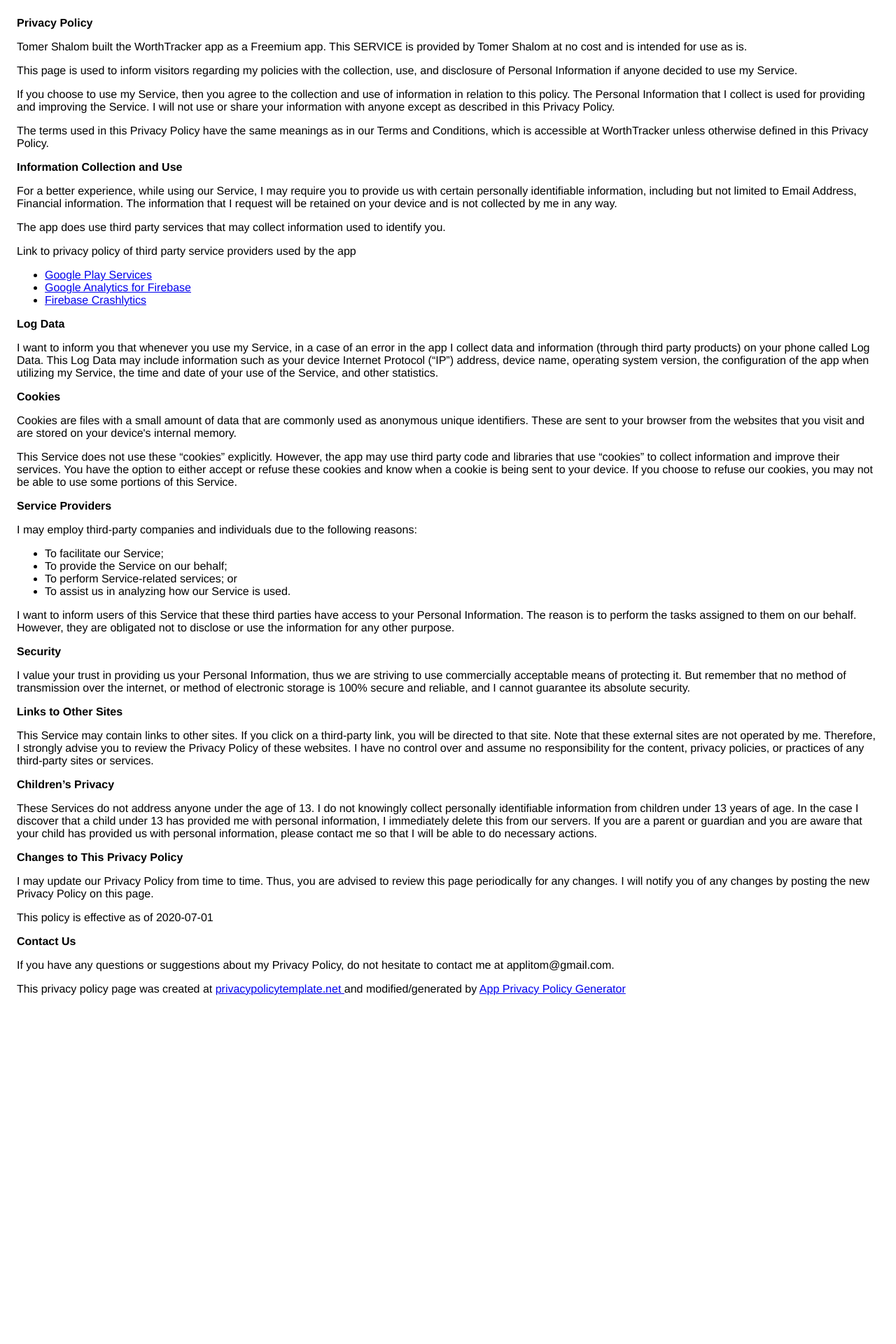
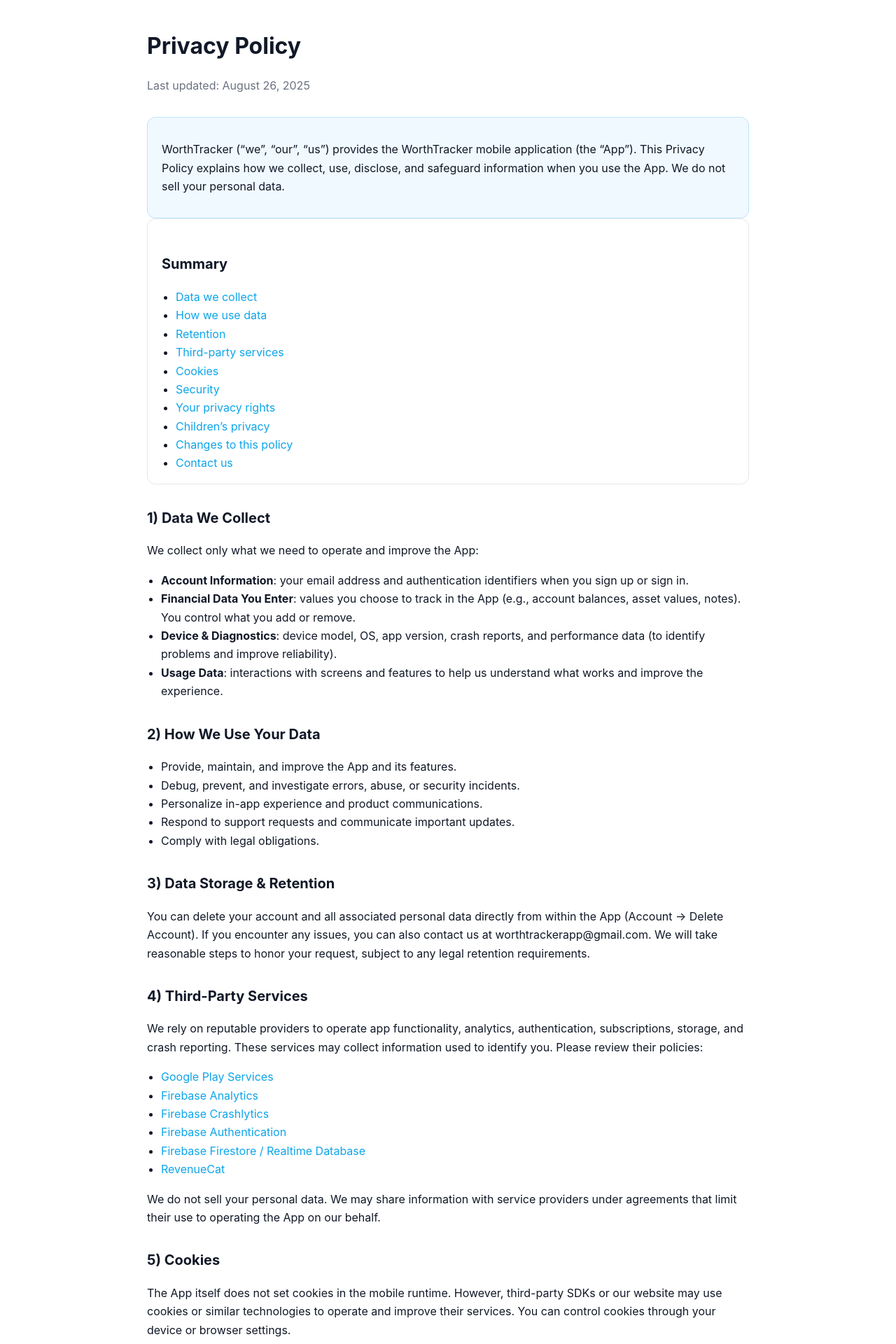
Before and after one commit to WorthTracker/worthtracker.github.io, a Jekyll site: the page privacy-policy.html, which Jekyll copies as it is, in a window 1280 px wide. Shown: the top 1920 px of the page at 70% size. Built offline with Jekyll 4.4.1, drawn with Linux system fonts in a browser that asks for light colours; before the commit the page ends 1462 px from its top, so only the background shows below that; some of the changed text lies outside the part shown.

Commit message:
privacy policy

```diff
--- a/privacy-policy.html
+++ b/privacy-policy.html
@@ -1,109 +1,110 @@
 <!DOCTYPE html>
-    <html>
-    <head>
-      <meta charset='utf-8'>
-      <meta name='viewport' content='width=device-width'>
-      <title>Privacy Policy</title>
-      <style> body { font-family: 'Helvetica Neue', Helvetica, Arial, sans-serif; padding:1em; } </style>
-    </head>
-    <body>
-    <strong>Privacy Policy</strong> <p>
-                  Tomer Shalom built the WorthTracker app as
-                  a Freemium app. This SERVICE is provided by
-                  Tomer Shalom at no cost and is intended for use as
-                  is.
-                </p> <p>
-                  This page is used to inform visitors regarding my
-                  policies with the collection, use, and disclosure of Personal
-                  Information if anyone decided to use my Service.
-                </p> <p>
-                  If you choose to use my Service, then you agree to
-                  the collection and use of information in relation to this
-                  policy. The Personal Information that I collect is
-                  used for providing and improving the Service. I will not use or share your information with
-                  anyone except as described in this Privacy Policy.
-                </p> <p>
-                  The terms used in this Privacy Policy have the same meanings
-                  as in our Terms and Conditions, which is accessible at
-                  WorthTracker unless otherwise defined in this Privacy Policy.
-                </p> <p><strong>Information Collection and Use</strong></p> <p>
-                  For a better experience, while using our Service, I
-                  may require you to provide us with certain personally
-                  identifiable information, including but not limited to Email Address, Financial information. The information that
-                  I request will be retained on your device and is not collected by me in any way.
-                </p> <div><p>
-                    The app does use third party services that may collect
-                    information used to identify you.
-                  </p> <p>
-                    Link to privacy policy of third party service providers used
-                    by the app
-                  </p> <ul><li><a href="https://www.google.com/policies/privacy/" target="_blank" rel="noopener noreferrer">Google Play Services</a></li><!----><li><a href="https://firebase.google.com/policies/analytics" target="_blank" rel="noopener noreferrer">Google Analytics for Firebase</a></li><li><a href="https://firebase.google.com/support/privacy/" target="_blank" rel="noopener noreferrer">Firebase Crashlytics</a></li><!----><!----><!----><!----><!----><!----><!----><!----><!----><!----><!----><!----><!----><!----><!----><!----><!----><!----><!----><!----><!----><!----><!----></ul></div> <p><strong>Log Data</strong></p> <p>
-                  I want to inform you that whenever you
-                  use my Service, in a case of an error in the app
-                  I collect data and information (through third party
-                  products) on your phone called Log Data. This Log Data may
-                  include information such as your device Internet Protocol
-                  (“IP”) address, device name, operating system version, the
-                  configuration of the app when utilizing my Service,
-                  the time and date of your use of the Service, and other
-                  statistics.
-                </p> <p><strong>Cookies</strong></p> <p>
-                  Cookies are files with a small amount of data that are
-                  commonly used as anonymous unique identifiers. These are sent
-                  to your browser from the websites that you visit and are
-                  stored on your device's internal memory.
-                </p> <p>
-                  This Service does not use these “cookies” explicitly. However,
-                  the app may use third party code and libraries that use
-                  “cookies” to collect information and improve their services.
-                  You have the option to either accept or refuse these cookies
-                  and know when a cookie is being sent to your device. If you
-                  choose to refuse our cookies, you may not be able to use some
-                  portions of this Service.
-                </p> <p><strong>Service Providers</strong></p> <p>
-                  I may employ third-party companies and
-                  individuals due to the following reasons:
-                </p> <ul><li>To facilitate our Service;</li> <li>To provide the Service on our behalf;</li> <li>To perform Service-related services; or</li> <li>To assist us in analyzing how our Service is used.</li></ul> <p>
-                  I want to inform users of this Service
-                  that these third parties have access to your Personal
-                  Information. The reason is to perform the tasks assigned to
-                  them on our behalf. However, they are obligated not to
-                  disclose or use the information for any other purpose.
-                </p> <p><strong>Security</strong></p> <p>
-                  I value your trust in providing us your
-                  Personal Information, thus we are striving to use commercially
-                  acceptable means of protecting it. But remember that no method
-                  of transmission over the internet, or method of electronic
-                  storage is 100% secure and reliable, and I cannot
-                  guarantee its absolute security.
-                </p> <p><strong>Links to Other Sites</strong></p> <p>
-                  This Service may contain links to other sites. If you click on
-                  a third-party link, you will be directed to that site. Note
-                  that these external sites are not operated by me.
-                  Therefore, I strongly advise you to review the
-                  Privacy Policy of these websites. I have
-                  no control over and assume no responsibility for the content,
-                  privacy policies, or practices of any third-party sites or
-                  services.
-                </p> <p><strong>Children’s Privacy</strong></p> <p>
-                  These Services do not address anyone under the age of 13.
-                  I do not knowingly collect personally
-                  identifiable information from children under 13 years of age. In the case
-                  I discover that a child under 13 has provided
-                  me with personal information, I immediately
-                  delete this from our servers. If you are a parent or guardian
-                  and you are aware that your child has provided us with
-                  personal information, please contact me so that
-                  I will be able to do necessary actions.
-                </p> <p><strong>Changes to This Privacy Policy</strong></p> <p>
-                  I may update our Privacy Policy from
-                  time to time. Thus, you are advised to review this page
-                  periodically for any changes. I will
-                  notify you of any changes by posting the new Privacy Policy on
-                  this page.
-                </p> <p>This policy is effective as of 2020-07-01</p> <p><strong>Contact Us</strong></p> <p>
-                  If you have any questions or suggestions about my
-                  Privacy Policy, do not hesitate to contact me at applitom@gmail.com.
-                </p> <p>This privacy policy page was created at <a href="https://privacypolicytemplate.net" target="_blank" rel="noopener noreferrer">privacypolicytemplate.net </a>and modified/generated by <a href="https://app-privacy-policy-generator.nisrulz.com/" target="_blank" rel="noopener noreferrer">App Privacy Policy Generator</a></p>
-    </body>
-    </html>
+
+<html lang="en">
+<head>
+<meta charset="utf-8"/>
+<meta content="width=device-width, initial-scale=1" name="viewport"/>
+<title>WorthTracker – Privacy Policy</title>
+<meta content="WorthTracker Privacy Policy – how we collect, use, store, and protect your data." name="description"/>
+<style>
+    :root {
+      --text: #111827;
+      --muted: #6b7280;
+      --bg: #ffffff;
+      --card: #ffffff;
+      --border: #e5e7eb;
+      --accent: #0ea5e9;
+    }
+    html, body { margin:0; padding:0; background:var(--bg); color:var(--text); font-family: -apple-system, BlinkMacSystemFont, 'Segoe UI', Roboto, Helvetica, Arial, 'Apple Color Emoji','Segoe UI Emoji'; }
+    .container { max-width: 860px; margin: 0 auto; padding: 40px 20px; line-height:1.65; }
+    h1 { font-size: 2rem; margin: 0 0 0.5rem; }
+    .subtitle { color: var(--muted); margin-bottom: 2rem; }
+    h2 { font-size: 1.25rem; margin-top: 2rem; }
+    h3 { font-size: 1.05rem; margin-top: 1.25rem; }
+    a { color: var(--accent); text-decoration: none; }
+    a:hover { text-decoration: underline; }
+    .card { background: var(--card); border:1px solid var(--border); border-radius: 12px; padding: 1rem 1.25rem; }
+    ul { padding-left: 1.25rem; }
+    .toc ul { margin:0; }
+    .muted { color: var(--muted); }
+    .footer { margin-top: 2rem; font-size: .95rem; color: var(--muted); }
+    .notice { background:#f0f9ff; border:1px solid #bae6fd; border-radius:12px; padding:1rem 1.25rem; }
+    code { background:#f9fafb; border:1px solid #e5e7eb; padding:0 .25rem; border-radius:6px; }
+  </style>
+</head>
+<body>
+<main class="container">
+<h1>Privacy Policy</h1>
+<p class="subtitle">Last updated: August 26, 2025</p>
+<div class="notice">
+<p>WorthTracker (“we”, “our”, “us”) provides the WorthTracker mobile application (the “App”). This Privacy Policy explains how we collect, use, disclose, and safeguard information when you use the App. We do not sell your personal data.</p>
+</div>
+<div aria-labelledby="toc-title" class="card toc">
+<h2 id="toc-title">Summary</h2>
+<ul>
+<li><a href="#data-we-collect">Data we collect</a></li>
+<li><a href="#how-we-use-data">How we use data</a></li>
+<li><a href="#retention">Retention</a></li>
+<li><a href="#third-parties">Third-party services</a></li>
+<li><a href="#cookies">Cookies</a></li>
+<li><a href="#security">Security</a></li>
+<li><a href="#your-rights">Your privacy rights</a></li>
+<li><a href="#children">Children’s privacy</a></li>
+<li><a href="#changes">Changes to this policy</a></li>
+<li><a href="#contact">Contact us</a></li>
+</ul>
+</div>
+<h2 id="data-we-collect">1) Data We Collect</h2>
+<p>We collect only what we need to operate and improve the App:</p>
+<ul>
+<li><strong>Account Information</strong>: your email address and authentication identifiers when you sign up or sign in.</li>
+<li><strong>Financial Data You Enter</strong>: values you choose to track in the App (e.g., account balances, asset values, notes). You control what you add or remove.</li>
+<li><strong>Device &amp; Diagnostics</strong>: device model, OS, app version, crash reports, and performance data (to identify problems and improve reliability).</li>
+<li><strong>Usage Data</strong>: interactions with screens and features to help us understand what works and improve the experience.</li>
+</ul>
+<h2 id="how-we-use-data">2) How We Use Your Data</h2>
+<ul>
+<li>Provide, maintain, and improve the App and its features.</li>
+<li>Debug, prevent, and investigate errors, abuse, or security incidents.</li>
+<li>Personalize in-app experience and product communications.</li>
+<li>Respond to support requests and communicate important updates.</li>
+<li>Comply with legal obligations.</li>
+</ul>
+<h2 id="retention">3) Data Storage &amp; Retention</h2>
+<p>You can delete your account and all associated personal data directly from within the App (Account → Delete Account). If you encounter any issues, you can also contact us at worthtrackerapp@gmail.com. We will take reasonable steps to honor your request, subject to any legal retention requirements.</p>
+<h2 id="third-parties">4) Third-Party Services</h2>
+<p>We rely on reputable providers to operate app functionality, analytics, authentication, subscriptions, storage, and crash reporting. These services may collect information used to identify you. Please review their policies:</p>
+<ul><li><a href="https://www.google.com/policies/privacy/" rel="noopener noreferrer" target="_blank">Google Play Services</a></li><li><a href="https://firebase.google.com/policies/analytics" rel="noopener noreferrer" target="_blank">Firebase Analytics</a></li><li><a href="https://firebase.google.com/support/privacy/" rel="noopener noreferrer" target="_blank">Firebase Crashlytics</a></li><li><a href="https://firebase.google.com/support/privacy/" rel="noopener noreferrer" target="_blank">Firebase Authentication</a></li><li><a href="https://firebase.google.com/support/privacy/" rel="noopener noreferrer" target="_blank">Firebase Firestore / Realtime Database</a></li><li><a href="https://www.revenuecat.com/privacy" rel="noopener noreferrer" target="_blank">RevenueCat</a></li></ul>
+<p>We do not sell your personal data. We may share information with service providers under agreements that limit their use to operating the App on our behalf.</p>
+<h2 id="cookies">5) Cookies</h2>
+<p>The App itself does not set cookies in the mobile runtime. However, third-party SDKs or our website may use cookies or similar technologies to operate and improve their services. You can control cookies through your device or browser settings.</p>
+<h2 id="security">6) Security</h2>
+<p>We use reasonable technical and organizational measures designed to protect your information. However, no method of transmission or electronic storage is completely secure, and we cannot guarantee absolute security.</p>
+<h2 id="your-rights">7) Your Rights (GDPR/CCPA and similar)</h2>
+<p>Depending on your location, you may have the right to access, correct, delete, or receive a copy of your personal data, and to object to or restrict certain processing. You can also withdraw consent where processing is based on consent.</p>
+<p>To exercise your rights, contact us at <a href="mailto:worthtrackerapp@gmail.com">worthtrackerapp@gmail.com</a>. We may need to verify your identity before fulfilling requests.</p>
+<h3>Legal Bases (EEA/UK)</h3>
+<ul>
+<li><strong>Contract</strong>: providing the App and requested features.</li>
+<li><strong>Legitimate Interests</strong>: improving the App and ensuring security.</li>
+<li><strong>Consent</strong>: where required (e.g., certain analytics); you may withdraw consent at any time.</li>
+<li><strong>Legal Obligation</strong>: compliance with applicable laws.</li>
+</ul>
+<h3>California (CCPA/CPRA) Disclosures</h3>
+<ul>
+<li>We do not sell or share personal information for cross‑context behavioral advertising.</li>
+<li>You may request access or deletion of your personal information via <a href="mailto:worthtrackerapp@gmail.com">worthtrackerapp@gmail.com</a>.</li>
+<li>Non‑discrimination: we will not discriminate against you for exercising your rights.</li>
+</ul>
+<h2 id="children">8) Children’s Privacy</h2>
+<p>The App is not directed to children under 13, and we do not knowingly collect personal information from children under 13. If you believe a child has provided us personal information, contact us and we will take appropriate action.</p>
+<h2 id="changes">9) Changes to This Policy</h2>
+<p>We may update this Privacy Policy from time to time. We will post the updated version here with a new “Last updated” date. If changes are material, we will provide additional notice within the App where appropriate.</p>
+<h2 id="contact">10) Contact Us</h2>
+<p>If you have questions or requests, contact us at <a href="mailto:worthtrackerapp@gmail.com">worthtrackerapp@gmail.com</a>.</p>
+<div class="footer">
+<p class="muted">© 2025 WorthTracker. All rights reserved.</p>
+</div>
+</main>
+</body>
+</html>
```
